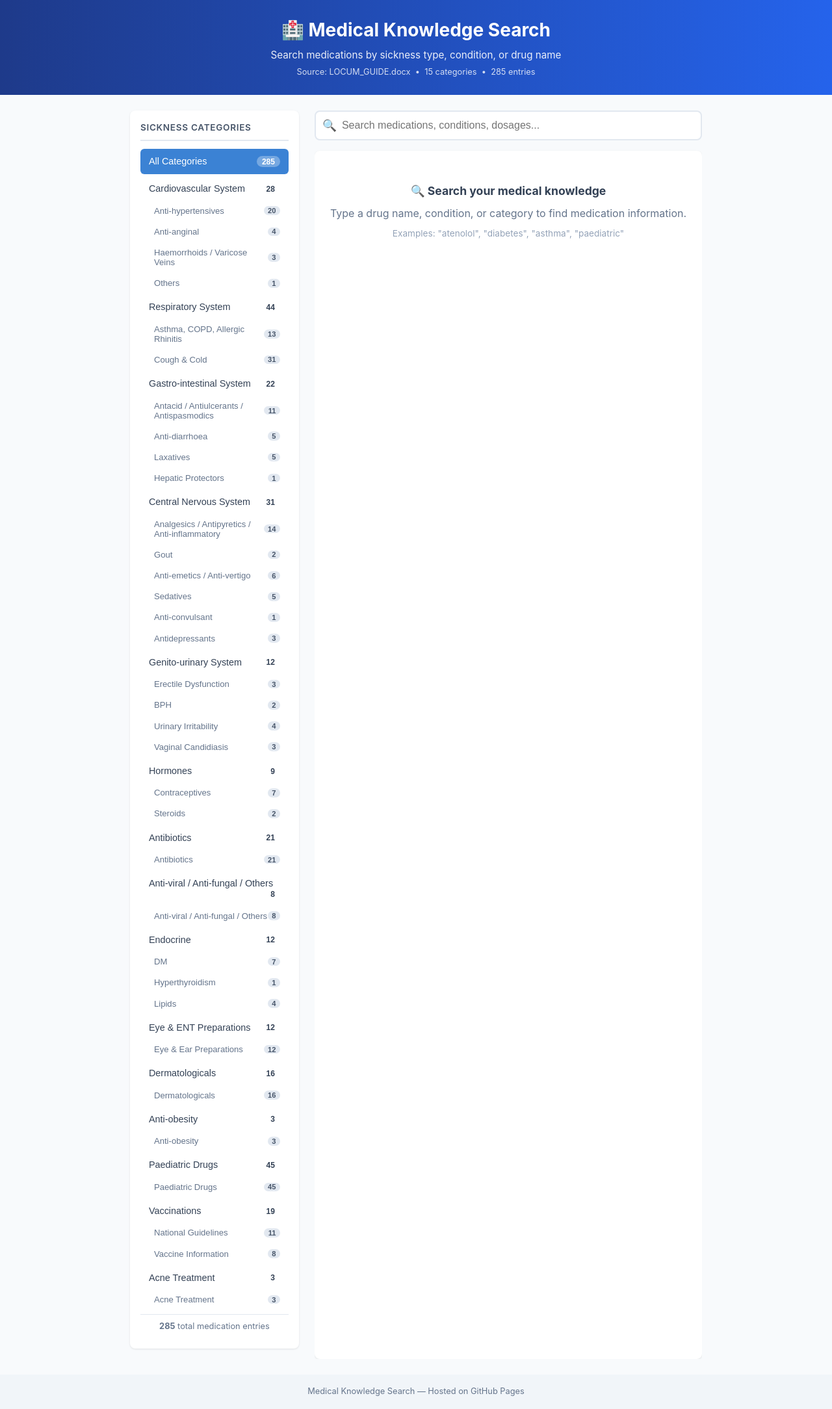
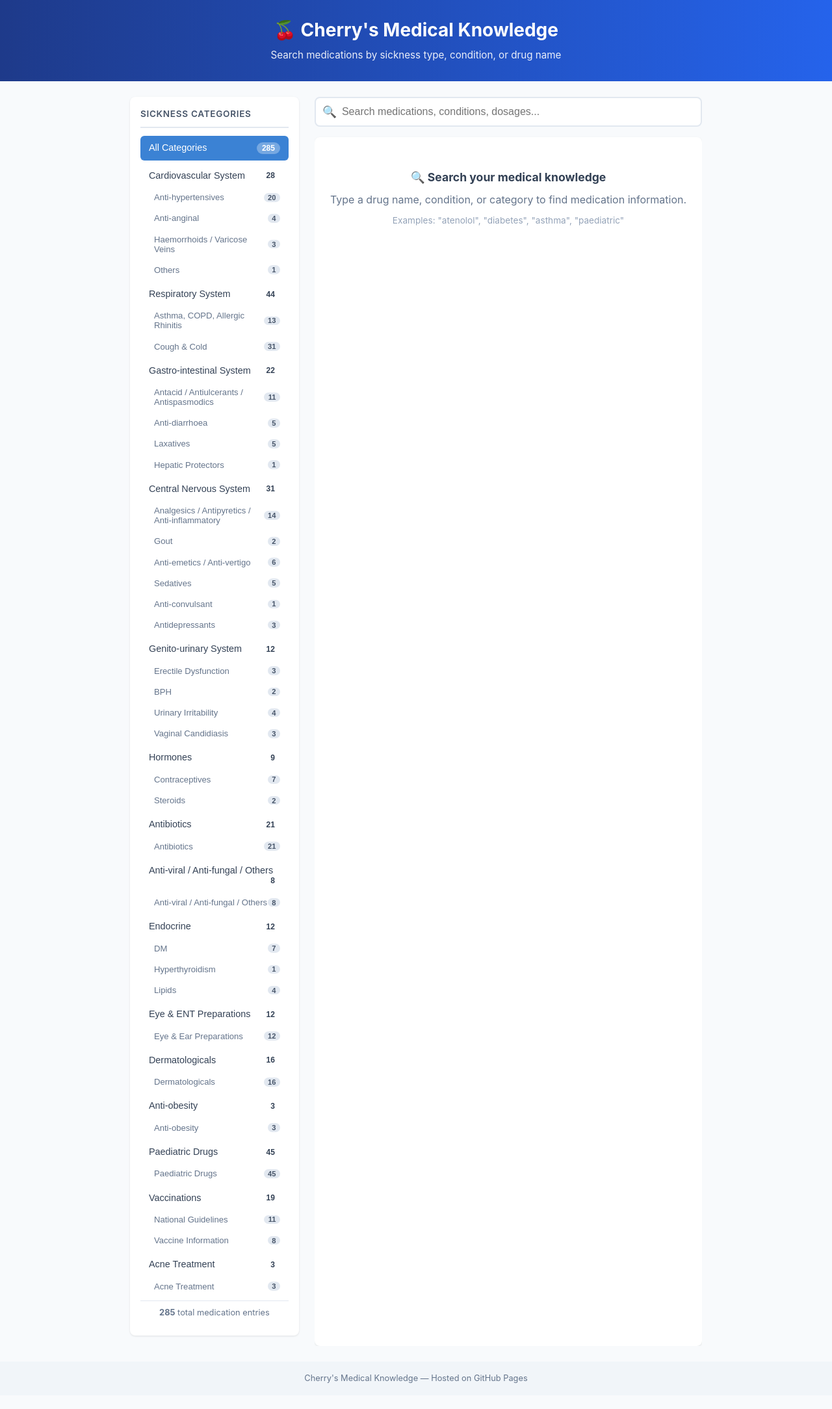
Before and after one commit to seahkailer/cherrys-medical-knowledge, a React (Vite) app: page / in a window 1280 px wide. Shown: the whole page at 65% size. After the commit the page ends 2147 px from the top, so only its background shows below. Built offline with nearby package versions, Linux system fonts and the light colour scheme.

Commit message:
rebrand: rename to Cherry's Medical Knowledge, remove source line

```diff
--- a/index.html
+++ b/index.html
@@ -4,8 +4,8 @@
     <meta charset="UTF-8" />
     <link rel="icon" type="image/svg+xml" href="/favicon.svg" />
     <meta name="viewport" content="width=device-width, initial-scale=1.0" />
-    <title>Medical Knowledge Search</title>
-    <meta name="description" content="Search medical knowledge by sickness type, condition, or medication." />
+    <title>Cherry's Medical Knowledge</title>
+    <meta name="description" content="Cherry's Medical Knowledge — search medications by sickness type, condition, or drug name." />
   </head>
   <body>
     <div id="root"></div>
--- a/src/App.tsx
+++ b/src/App.tsx
@@ -132,12 +132,9 @@ function App() {
   return (
     <div className="app-container">
       <header className="app-header">
-        <h1 className="app-title">🏥 Medical Knowledge Search</h1>
+        <h1 className="app-title">🍒 Cherry's Medical Knowledge</h1>
         <p className="app-subtitle">
           Search medications by sickness type, condition, or drug name
-        </p>
-        <p className="doc-meta">
-          Source: LOCUM_GUIDE.docx &nbsp;•&nbsp; {medicalCategories.length} categories &nbsp;•&nbsp; {totalEntries} entries
         </p>
       </header>
 
@@ -199,7 +196,7 @@ function App() {
       </main>
 
       <footer className="app-footer">
-        <p>Medical Knowledge Search — Hosted on GitHub Pages</p>
+        <p>Cherry's Medical Knowledge — Hosted on GitHub Pages</p>
       </footer>
     </div>
   );
--- a/vite.config.ts
+++ b/vite.config.ts
@@ -4,7 +4,7 @@ import react from '@vitejs/plugin-react';
 // https://vitejs.dev/config/
 export default defineConfig({
   plugins: [react()],
-  base: '/medical-knowledge-search/', // For GitHub Pages deployment
+  base: '/cherrys-medical-knowledge/', // GitHub Pages base path — must match repo name
   server: {
     open: true,
   },
```
Also changed, not shown: package.json (+5 -5 lines), 1 other file (tests, documents, lock files or other folders).
